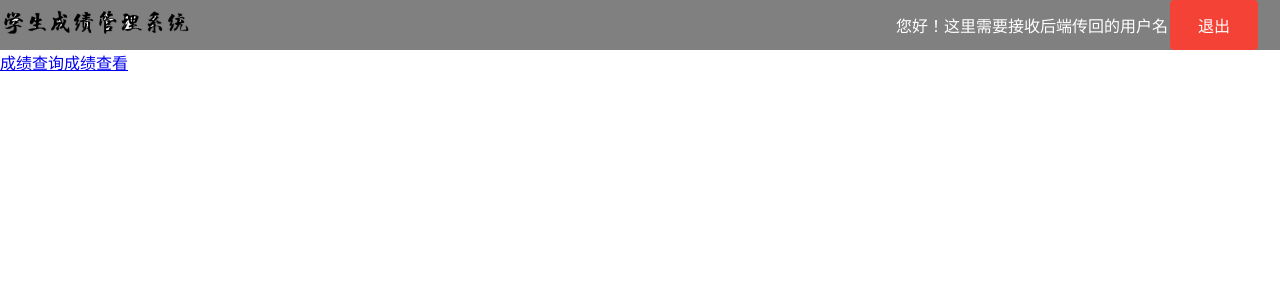
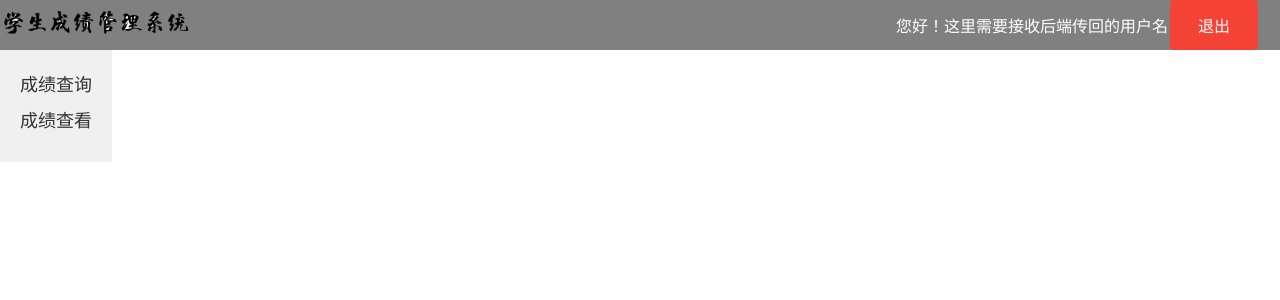
Before and after one commit to no-bike/WebHomeworkFrontEnd, a React (Create React App) app: page /#/home in a window 1280 px wide. Shown: the top 300 px of the page. Built offline with nearby package versions, Linux system fonts and the light colour scheme.

Commit message:
基本框架与样式

```diff
--- a/src/component/Home/Home.css
+++ b/src/component/Home/Home.css
@@ -0,0 +1,28 @@
+.home-title {
+    width: 100%;
+    position: sticky;
+    top: 0;
+    z-index: 1;
+}
+
+.home-sidebar {
+    flex: 1 !important;
+    overflow: auto !important;
+    float: left;
+}
+
+.home-content {
+    flex: 3 !important;
+    overflow: auto !important;
+}
+
+/* Assuming these divs are wrapped in a parent div */
+.parent-div {
+    display: flex;
+    flex-direction: column;
+    height: 100vh;
+}
+.home{
+    display: flex;
+    flex-direction: column;
+}
--- a/src/component/Home/Home.jsx
+++ b/src/component/Home/Home.jsx
@@ -11,12 +11,14 @@ export default function Home() {
             <div className="home-title">
                 <Head username={"这里需要接收后端传回的用户名"} />
             </div>
+            <div className="home-content">
             <div className="home-sidebar">
                 <LeftSideRouter />
             </div>
             <div className="home-content">
                 <Outlet />
             </div>
+            </div>
         </div>
     )
 }
--- a/src/component/LeftSideRouter/LeftSideRouter.css
+++ b/src/component/LeftSideRouter/LeftSideRouter.css
@@ -0,0 +1,17 @@
+.left-side {
+    padding: 20px;
+    background-color: #f0f0f0;
+    float: left;
+}
+
+.sidebar-link {
+    display: block;
+    margin-bottom: 10px;
+    color: #333;
+    text-decoration: none;
+    font-size: 18px;
+}
+
+.sidebar-link:hover {
+    color: #007bff;
+}
--- a/src/component/LeftSideRouter/LeftSideRouter.jsx
+++ b/src/component/LeftSideRouter/LeftSideRouter.jsx
@@ -7,8 +7,8 @@ import "./LeftSideRouter.css";
 export default function LeftSideRouter() {
     return(
         <div className="left-side">
-            <Link to="/home/scoresearch">成绩查询</Link>
-            <Link to="/home/scoreview">成绩查看</Link>
+            <Link className="sidebar-link" to="/home/scoresearch">成绩查询</Link>
+            <Link className="sidebar-link" to="/home/scoreview">成绩查看</Link>
         </div>
     );
 
```
